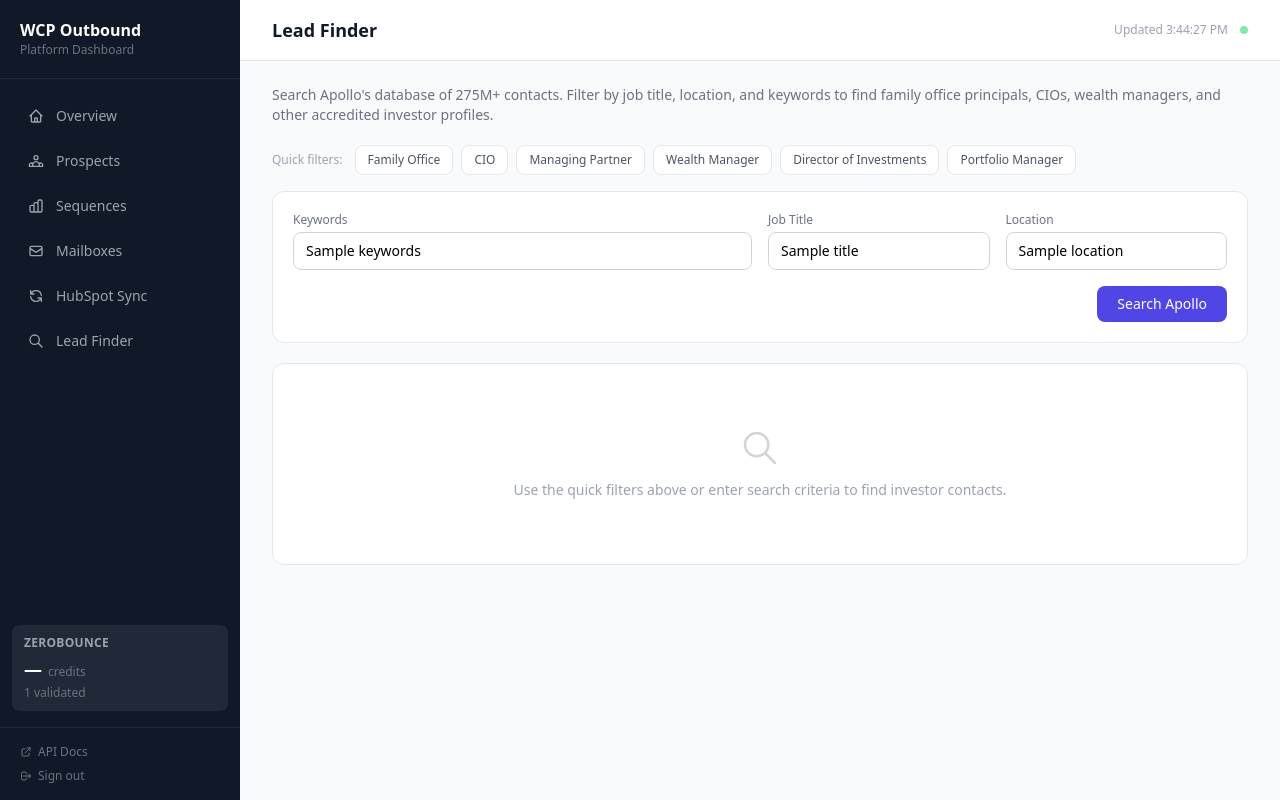
After one commit to brian-refactor/wcp-outbound-platform, a FastAPI app: template app/templates/dashboard/leads.html in a window 1280 px wide. The commit adds this page. Run offline with FastAPI, Linux system fonts and the light colour scheme; the template is opened without the code that fills it: most values are stand-ins (such as "Sample title", 1, 10 or a date in 2020); some libraries are stand-ins or nearby versions.

Commit message:
feat: replace EDGAR nav with Apollo people search lead finder
- Add search_people() to apollo.py using /v1/mixed_people/search
- New /dashboard/leads page with keyword, title, location filters + quick-filter presets
- Preview/confirm flow (reuses edgar_preview.html) before saving as prospect
- EDGAR routes kept but removed from sidebar nav
- Add Form ADV, 13F, Form 990 to future lead sources in CLAUDE.md

Co-Authored-By: Claude Sonnet 4.6 <noreply@anthropic.com>

```diff
--- a/app/templates/base.html
+++ b/app/templates/base.html
@@ -63,12 +63,12 @@
         </svg>
         HubSpot Sync
       </a>
-      <a href="/dashboard/edgar" class="nav-link {% if active_page == 'edgar' %}active{% endif %}">
+      <a href="/dashboard/leads" class="nav-link {% if active_page == 'leads' %}active{% endif %}">
         <svg class="w-4 h-4" fill="none" stroke="currentColor" viewBox="0 0 24 24">
           <path stroke-linecap="round" stroke-linejoin="round" stroke-width="2"
-                d="M9 12h6m-6 4h6m2 5H7a2 2 0 01-2-2V5a2 2 0 012-2h5.586a1 1 0 01.707.293l5.414 5.414a1 1 0 01.293.707V19a2 2 0 01-2 2z"/>
+                d="M21 21l-6-6m2-5a7 7 0 11-14 0 7 7 0 0114 0z"/>
         </svg>
-        EDGAR Leads
+        Lead Finder
       </a>
     </nav>
 
--- a/app/templates/dashboard/edgar_preview.html
+++ b/app/templates/dashboard/edgar_preview.html
@@ -1,6 +1,6 @@
 {% extends "base.html" %}
 {% block title %}Preview Contact{% endblock %}
-{% block heading %}Preview Contact — EDGAR Lead{% endblock %}
+{% block heading %}Preview Contact{% endblock %}
 
 {% block content %}
 
@@ -23,7 +23,7 @@
   </div>
   {% endif %}
 
-  <form method="post" action="/dashboard/edgar/confirm-prospect">
+  <form method="post" action="{{ confirm_url }}">
     <input type="hidden" name="return_url" value="{{ return_url }}">
 
     <div class="bg-white rounded-xl border border-gray-200 divide-y divide-gray-100">
--- /dev/null
+++ b/app/templates/dashboard/leads.html
@@ -0,0 +1,232 @@
+{% extends "base.html" %}
+{% block title %}Lead Finder{% endblock %}
+{% block heading %}Lead Finder{% endblock %}
+
+{% block content %}
+
+<p class="text-sm text-gray-500 mb-5">
+  Search Apollo's database of 275M+ contacts. Filter by job title, location, and keywords to find
+  family office principals, CIOs, wealth managers, and other accredited investor profiles.
+</p>
+
+{# ── Quick-filter title presets ── #}
+<div class="flex flex-wrap gap-2 mb-4">
+  <span class="text-xs text-gray-400 self-center mr-1">Quick filters:</span>
+  {% set presets = [
+    ('Family Office', 'family office'),
+    ('CIO', 'chief investment officer'),
+    ('Managing Partner', 'managing partner'),
+    ('Wealth Manager', 'wealth manager'),
+    ('Director of Investments', 'director of investments'),
+    ('Portfolio Manager', 'portfolio manager'),
+  ] %}
+  {% for label, title_val in presets %}
+  <a href="/dashboard/leads?title={{ title_val | urlencode }}&searched=1"
+     class="inline-flex items-center px-3 py-1.5 rounded-lg border {% if title == title_val %}border-indigo-400 bg-indigo-50 text-indigo-700{% else %}border-gray-200 bg-white text-gray-600 hover:border-indigo-300 hover:text-indigo-600{% endif %} text-xs font-medium transition-colors">
+    {{ label }}
+  </a>
+  {% endfor %}
+</div>
+
+{# ── Search form ── #}
+<form method="get" class="bg-white rounded-xl border border-gray-200 p-5 mb-5">
+  <input type="hidden" name="searched" value="1">
+  <div class="grid grid-cols-2 gap-4 md:grid-cols-4">
+    <div class="col-span-2">
+      <label class="block text-xs font-medium text-gray-500 mb-1">Keywords</label>
+      <input
+        type="text"
+        name="keywords"
+        value="{{ keywords }}"
+        placeholder="e.g. real estate, private equity, endowment…"
+        class="w-full rounded-lg border border-gray-300 px-3 py-2 text-sm focus:outline-none focus:ring-2 focus:ring-indigo-500"
+      />
+    </div>
+    <div>
+      <label class="block text-xs font-medium text-gray-500 mb-1">Job Title</label>
+      <input
+        type="text"
+        name="title"
+        value="{{ title }}"
+        placeholder="e.g. family office, CIO…"
+        class="w-full rounded-lg border border-gray-300 px-3 py-2 text-sm focus:outline-none focus:ring-2 focus:ring-indigo-500"
+      />
+    </div>
+    <div>
+      <label class="block text-xs font-medium text-gray-500 mb-1">Location</label>
+      <input
+        type="text"
+        name="location"
+        value="{{ location }}"
+        placeholder="e.g. New York, California…"
+        class="w-full rounded-lg border border-gray-300 px-3 py-2 text-sm focus:outline-none focus:ring-2 focus:ring-indigo-500"
+      />
+    </div>
+    <div class="col-span-2 md:col-span-4 flex justify-end">
+      <button type="submit"
+              class="rounded-lg bg-indigo-600 text-white px-5 py-2 text-sm font-medium hover:bg-indigo-700 transition-colors">
+        Search Apollo
+      </button>
+    </div>
+  </div>
+</form>
+
+{# ── Error ── #}
+{% if error %}
+<div class="rounded-xl border border-red-200 bg-red-50 px-5 py-3 mb-5 text-sm text-red-700">
+  {{ error }}
+</div>
+{% endif %}
+
+{# ── Empty state ── #}
+{% if not searched %}
+<div class="bg-white rounded-xl border border-gray-200 px-8 py-16 text-center">
+  <svg class="w-10 h-10 text-gray-300 mx-auto mb-3" fill="none" stroke="currentColor" viewBox="0 0 24 24">
+    <path stroke-linecap="round" stroke-linejoin="round" stroke-width="1.5" d="M21 21l-6-6m2-5a7 7 0 11-14 0 7 7 0 0114 0z"/>
+  </svg>
+  <p class="text-sm text-gray-400">Use the quick filters above or enter search criteria to find investor contacts.</p>
+</div>
+
+{# ── No results ── #}
+{% elif searched and not results and not error %}
+<div class="bg-white rounded-xl border border-gray-200 px-8 py-16 text-center">
+  <p class="text-sm text-gray-400">No results found. Try different keywords, title, or location.</p>
+</div>
+
+{# ── Results ── #}
+{% elif results %}
+<div class="bg-white rounded-xl border border-gray-200 overflow-hidden">
+  <div class="px-5 py-3 border-b border-gray-100 flex items-center justify-between">
+    <span class="text-sm font-medium text-gray-700">
+      {{ results | length }} result{{ 's' if results | length != 1 else '' }}
+      {% if total > per_page %} &mdash; {{ total }} total{% endif %}
+    </span>
+    {% if total > per_page %}
+    <div class="flex items-center gap-2">
+      {% if page > 1 %}
+      <a href="?keywords={{ keywords | urlencode }}&title={{ title | urlencode }}&location={{ location | urlencode }}&searched=1&page={{ page - 1 }}"
+         class="text-xs px-3 py-1.5 rounded-lg border border-gray-300 text-gray-600 hover:bg-gray-50">
+        &larr; Prev
+      </a>
+      {% endif %}
+      {% if page * per_page < total %}
+      <a href="?keywords={{ keywords | urlencode }}&title={{ title | urlencode }}&location={{ location | urlencode }}&searched=1&page={{ page + 1 }}"
+         class="text-xs px-3 py-1.5 rounded-lg border border-gray-300 text-gray-600 hover:bg-gray-50">
+        Next &rarr;
+      </a>
+      {% endif %}
+    </div>
+    {% endif %}
+  </div>
+
+  <table class="w-full text-sm">
+    <thead>
+      <tr class="bg-gray-50 border-b border-gray-100">
+        <th class="text-left px-5 py-3 text-xs font-semibold text-gray-500 uppercase tracking-wide">Contact</th>
+        <th class="text-left px-4 py-3 text-xs font-semibold text-gray-500 uppercase tracking-wide">Title</th>
+        <th class="text-left px-4 py-3 text-xs font-semibold text-gray-500 uppercase tracking-wide">Company</th>
+        <th class="text-left px-4 py-3 text-xs font-semibold text-gray-500 uppercase tracking-wide">Location</th>
+        <th class="px-4 py-3"></th>
+      </tr>
+    </thead>
+    <tbody class="divide-y divide-gray-100">
+      {% for row in results %}
+      <tr class="hover:bg-gray-50">
+        <td class="px-5 py-3">
+          <div class="font-medium text-gray-900">{{ row.name or (row.first_name + ' ' + row.last_name) }}</div>
+          {% if row.email %}
+          <div class="text-xs text-gray-400 mt-0.5">{{ row.email }}</div>
+          {% endif %}
+        </td>
+        <td class="px-4 py-3 text-gray-600 text-sm">
+          {{ row.title or '—' }}
+        </td>
+        <td class="px-4 py-3 text-gray-700 text-sm">
+          {{ row.company or '—' }}
+        </td>
+        <td class="px-4 py-3 text-gray-500 text-xs">
+          {% set loc = [] %}
+          {% if row.city %}{% set loc = loc + [row.city] %}{% endif %}
+          {% if row.state %}{% set loc = loc + [row.state] %}{% endif %}
+          {{ loc | join(', ') or '—' }}
+        </td>
+        <td class="px-4 py-3 text-right">
+          <div class="flex items-center justify-end gap-1.5">
+            {# Google search #}
+            {% set google_q = (row.name + ' ' + (row.company or '')) | urlencode %}
+            <a href="https://www.google.com/search?q={{ google_q }}"
+               target="_blank" rel="noopener"
+               title="Google search"
+               class="inline-flex items-center justify-center w-7 h-7 rounded-lg border border-gray-200 text-gray-400 hover:text-gray-700 hover:border-gray-400 transition-colors">
+              <svg class="w-3.5 h-3.5" viewBox="0 0 24 24" fill="currentColor">
+                <path d="M22.56 12.25c0-.78-.07-1.53-.2-2.25H12v4.26h5.92c-.26 1.37-1.04 2.53-2.21 3.31v2.77h3.57c2.08-1.92 3.28-4.74 3.28-8.09z"/>
+                <path d="M12 23c2.97 0 5.46-.98 7.28-2.66l-3.57-2.77c-.98.66-2.23 1.06-3.71 1.06-2.86 0-5.29-1.93-6.16-4.53H2.18v2.84C3.99 20.53 7.7 23 12 23z"/>
+                <path d="M5.84 14.09c-.22-.66-.35-1.36-.35-2.09s.13-1.43.35-2.09V7.07H2.18C1.43 8.55 1 10.22 1 12s.43 3.45 1.18 4.93l3.66-2.84z"/>
+                <path d="M12 5.38c1.62 0 3.06.56 4.21 1.64l3.15-3.15C17.45 2.09 14.97 1 12 1 7.7 1 3.99 3.47 2.18 7.07l3.66 2.84c.87-2.6 3.3-4.53 6.16-4.53z"/>
+              </svg>
+            </a>
+            {# LinkedIn #}
+            {% if row.linkedin_url %}
+            <a href="{{ row.linkedin_url }}"
+               target="_blank" rel="noopener"
+               title="LinkedIn profile"
+               class="inline-flex items-center justify-center w-7 h-7 rounded-lg border border-gray-200 text-gray-400 hover:text-blue-600 hover:border-blue-300 transition-colors">
+            {% else %}
+            {% set li_q = (row.name + ' ' + (row.company or '')) | urlencode %}
+            <a href="https://www.linkedin.com/search/results/people/?keywords={{ li_q }}"
+               target="_blank" rel="noopener"
+               title="LinkedIn search"
+               class="inline-flex items-center justify-center w-7 h-7 rounded-lg border border-gray-200 text-gray-400 hover:text-blue-600 hover:border-blue-300 transition-colors">
+            {% endif %}
+              <svg class="w-3.5 h-3.5" viewBox="0 0 24 24" fill="currentColor">
+                <path d="M20.447 20.452h-3.554v-5.569c0-1.328-.027-3.037-1.852-3.037-1.853 0-2.136 1.445-2.136 2.939v5.667H9.351V9h3.414v1.561h.046c.477-.9 1.637-1.85 3.37-1.85 3.601 0 4.267 2.37 4.267 5.455v6.286zM5.337 7.433a2.062 2.062 0 01-2.063-2.065 2.064 2.064 0 112.063 2.065zm1.782 13.019H3.555V9h3.564v11.452zM22.225 0H1.771C.792 0 0 .774 0 1.729v20.542C0 23.227.792 24 1.771 24h20.451C23.2 24 24 23.227 24 22.271V1.729C24 .774 23.2 0 22.222 0h.003z"/>
+              </svg>
+            </a>
+            {# Add to prospects #}
+            <form method="post" action="/dashboard/leads/add-prospect" class="inline">
+              <input type="hidden" name="first_name"   value="{{ row.first_name }}">
+              <input type="hidden" name="last_name"    value="{{ row.last_name }}">
+              <input type="hidden" name="title"        value="{{ row.title or '' }}">
+              <input type="hidden" name="company"      value="{{ row.company or '' }}">
+              <input type="hidden" name="linkedin_url" value="{{ row.linkedin_url or '' }}">
+              <input type="hidden" name="city"         value="{{ row.city or '' }}">
+              <input type="hidden" name="state"        value="{{ row.state or '' }}">
+              <input type="hidden" name="email"        value="{{ row.email or '' }}">
+              <input type="hidden" name="phone"        value="{{ row.phone or '' }}">
+              <input type="hidden" name="return_url"   value="/dashboard/leads?keywords={{ keywords | urlencode }}&title={{ title | urlencode }}&location={{ location | urlencode }}&searched=1&page={{ page }}">
+              <button type="submit"
+                      title="Add to prospects"
+                      class="text-xs px-3 py-1.5 rounded-lg bg-indigo-600 text-white hover:bg-indigo-700 transition-colors whitespace-nowrap">
+                + Add
+              </button>
+            </form>
+          </div>
+        </td>
+      </tr>
+      {% endfor %}
+    </tbody>
+  </table>
+
+  {% if total > per_page %}
+  <div class="px-5 py-3 border-t border-gray-100 flex items-center justify-between">
+    <span class="text-xs text-gray-400">Page {{ page }} of {{ ((total - 1) // per_page) + 1 }}</span>
+    <div class="flex gap-2">
+      {% if page > 1 %}
+      <a href="?keywords={{ keywords | urlencode }}&title={{ title | urlencode }}&location={{ location | urlencode }}&searched=1&page={{ page - 1 }}"
+         class="text-xs px-3 py-1.5 rounded-lg border border-gray-300 text-gray-600 hover:bg-gray-50">
+        &larr; Prev
+      </a>
+      {% endif %}
+      {% if page * per_page < total %}
+      <a href="?keywords={{ keywords | urlencode }}&title={{ title | urlencode }}&location={{ location | urlencode }}&searched=1&page={{ page + 1 }}"
+         class="text-xs px-3 py-1.5 rounded-lg border border-gray-300 text-gray-600 hover:bg-gray-50">
+        Next &rarr;
+      </a>
+      {% endif %}
+    </div>
+  </div>
+  {% endif %}
+</div>
+{% endif %}
+
+{% endblock %}
```
Also changed, not shown: CLAUDE.md (+8 -2 lines), app/integrations/apollo.py (+70 -0 lines), app/routers/dashboard.py (+161 -0 lines).
